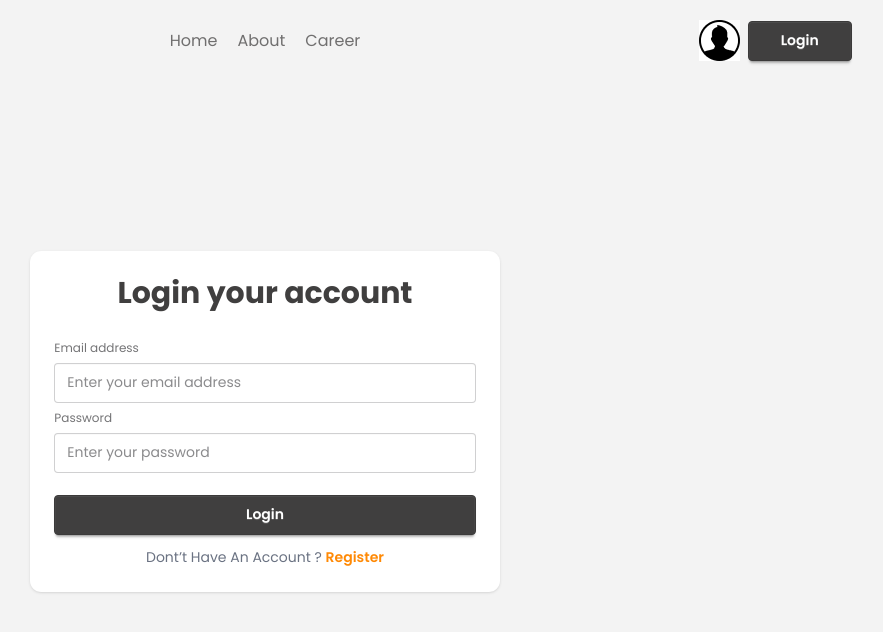
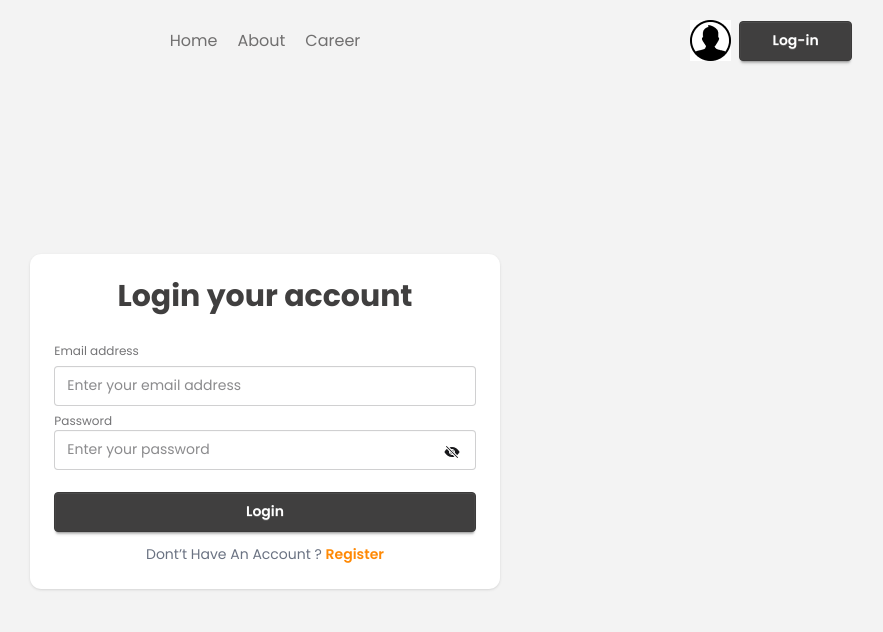
Before and after one commit to Islamul-Hoque/Dragon-News, a React (Vite) app: page /auth/login in a window 1280 px wide. Shown: the top 632 px of the page, without its empty margins (375-1258 px from the left). Built offline with nearby package versions, Linux system fonts and the light colour scheme; no server answers.

Commit message:
Implement protected News Details page with dynamic routing and data fetching, and add PrivateRoute with redirect functionality

```diff
--- /dev/null
+++ b/src/AuthProvider/AuthProvider.jsx
@@ -0,0 +1,68 @@
+import React, { createContext, useEffect, useState } from 'react';
+import { createUserWithEmailAndPassword, GoogleAuthProvider, onAuthStateChanged, signInWithEmailAndPassword, signInWithPopup, signOut } from 'firebase/auth';
+import { auth } from '../firebase/firebase.config';
+export const AuthContext = createContext(null)
+
+const googleProvider = new GoogleAuthProvider()
+
+const AuthProvider = ( {children} ) => {
+    const [ user, setUser] = useState(null)
+    const [loading, setLoading] = useState(true)
+    // console.log(user, loading);
+
+    //Create user with email & password
+    const createUser = (name, photo, email, password) => {
+        setLoading(true)
+        return createUserWithEmailAndPassword( auth, email, password)
+    }
+
+    // Sign in with Email & password
+    const signInUser = (email, password) => {
+        setLoading(true)
+        return signInWithEmailAndPassword(auth, email, password)
+    }
+
+    //Sign out
+    const signOutUser = () => {
+        setLoading(true)
+        return signOut(auth)
+    }
+
+    // sign in with Google
+    const googleSignIn = () =>{
+        setLoading(true)
+        return signInWithPopup( auth, googleProvider )
+    }
+
+    // Get current user info
+    useEffect(()=> {
+        // set the observer
+        const unsubscribe = onAuthStateChanged(auth, (currentUser) => {
+            setUser(currentUser)
+            setLoading(false)
+        })
+        // Clear the observer on unmount
+        return ()=> {
+            unsubscribe()
+        }
+    }, [])
+
+    const userInfo = {
+        user,
+        setUser,
+        loading,
+        setLoading,
+        createUser,
+        signInUser,
+        googleSignIn,
+        signOutUser,
+    }
+
+    return (
+        <AuthContext value={userInfo}>
+            {children}
+        </AuthContext>
+    );
+};
+
+export default AuthProvider;
--- /dev/null
+++ b/src/AuthProvider/PrivateRoute.jsx
@@ -0,0 +1,20 @@
+import React, { Children, use } from 'react';
+import { AuthContext } from './AuthProvider';
+import { Navigate, useLocation } from 'react-router';
+import Loading from '../Pages/Loading';
+
+const PrivateRoute = ({children}) => {
+    const { user, loading } = use(AuthContext)
+    const location = useLocation()
+    console.log( location );
+
+    if(loading){
+        return <Loading/>
+    }
+    if(user && user?.email){
+        return children
+    }
+    return <Navigate state={location?.pathname} to='/auth/login'></Navigate>
+};
+
+export default PrivateRoute;
--- a/src/Components/Navbar.jsx
+++ b/src/Components/Navbar.jsx
@@ -1,18 +1,32 @@
-import React from 'react';
+import React, { use } from 'react';
 import { Link, NavLink } from 'react-router';
-import user from '../assets/user.png'
+import userIMG from '../assets/user.png'
+import { AuthContext } from '../AuthProvider/AuthProvider';
+import { toast } from 'react-toastify';
 const Navbar = () => {
+    const { user, signOutUser } = use(AuthContext)
+    const handleLogOut = ()=> {
+        signOutUser()
+            .then(() => {
+                toast.success('Log-out successful')
+            })
+            .catch((error) => {
+                toast.error(error.code)
+            });
+    }
     return (
         <div className='grid grid-cols-3 justify-between items-center'>
-            <div className="">  </div>
+            <div className=""> { user && user.email } </div>
             <div className="flex gap-5 justify-center items-center text-accent ">
                 <NavLink to='/'>Home</NavLink>
                 <NavLink to='/about'>About</NavLink>
                 <NavLink to='/career'>Career</NavLink>
             </div>
             <div className="flex items-center justify-end">
-                <img src={user} alt="" />
-                <Link to='/auth/login' className='btn btn-primary text-white px-8 ml-2'>Login</Link>
+                <img src={userIMG} alt="" />
+                {
+                    user ? <button onClick={handleLogOut} className='btn btn-primary text-white px-8 ml-2'>Log out</button> : <Link to='/auth/login' className='btn btn-primary text-white px-8 ml-2'>Log-in</Link>
+                }
             </div>
         </div>
     );
--- a/src/Pages/CategoryNews.jsx
+++ b/src/Pages/CategoryNews.jsx
@@ -16,7 +16,7 @@ const CategoryNews = () => {
         } else {
             const filteredNews = data.filter(news => news.category_id === Number(id) )
             setCategoryNews(filteredNews)
-            console.log(filteredNews);
+            // console.log(filteredNews);
         }
     }, [data, id])
 
--- /dev/null
+++ b/src/Pages/Loading.jsx
@@ -0,0 +1,11 @@
+import React from 'react';
+
+const Loading = () => {
+    return (
+        <div className='flex justify-center items-center min-h-screen'>
+            <span className="loading loading-bars loading-xl"></span>
+        </div>
+    );
+};
+
+export default Loading;
--- a/src/Pages/Login.jsx
+++ b/src/Pages/Login.jsx
@@ -1,13 +1,33 @@
-import React from 'react';
-import { Link,  } from 'react-router';
+import React, { use, useState } from 'react';
+import { Link, useLocation, useNavigate,  } from 'react-router';
+import { AuthContext } from '../AuthProvider/AuthProvider';
+import { FaEye } from 'react-icons/fa';
+import { IoEyeOff } from 'react-icons/io5';
+import { toast } from 'react-toastify';
 
 const Login = () => {
+    const { signInUser } = use(AuthContext)
+    const [show, setShow] = useState(false)
+    const [error, setError] = useState('')
+
+    const location = useLocation()
+    const navigate = useNavigate()
 
     const handleLogin = e => {
         e.preventDefault()
         const email = e.target.email.value
         const password = e.target.password.value
-        console.log( {email, password});
+        // console.log( {email, password});
+
+        signInUser(email, password)
+            .then(result => {
+                console.log(result.user);
+                toast.success('Sign in successful')
+                navigate(location.state || '/')
+            })
+            .catch(error => {
+                setError(error.code);
+            })
     }
 
     return (
@@ -20,12 +40,16 @@ const Login = () => {
                     <form onSubmit={ handleLogin }>
                         <fieldset className="fieldset">
                             <label className="label">Email address</label>
-                            <input name='email' type="email" className="input w-full" placeholder="Enter your email address" />
+                            <input name='email' type="email" className="input w-full" placeholder="Enter your email address" required/>
 
-                            <label className="label">Password</label>
-                            <input name='password' type="password" className="input w-full" placeholder="Enter your password" />
+                            <div className='relative'>
+                                <label className="label">Password</label>
+                                <input name='password' type={ show ? "text" : "password" } className="input w-full" placeholder="Enter your password" required/>
+                                <span onClick={()=> setShow(!show) } className='absolute text-[1rem] right-[1rem] top-[2rem] cursor-pointer z-50 '> { show ? <FaEye/> : <IoEyeOff/> } </span>
+                            </div>
 
-                            <button className="btn btn-primary text-white mt-4">Login</button>
+                            { error && <p className='text-red-500 text-[0.8rem]'> {error} </p> }
+                            <button type='submit' className="btn btn-primary text-white mt-4">Login</button>
                         </fieldset>
                     </form>
                     <p className='text-gray-500 text-center'>Dont’t Have An Account ? <Link to='/auth/register' className='text-orange-400 hover:text-orange-500 hover:link font-semibold'>Register</Link>  </p>
--- /dev/null
+++ b/src/Pages/NewsDetails.jsx
@@ -0,0 +1,31 @@
+import React, { useEffect, useState } from 'react';
+import Header from '../Components/Header';
+import RightAside from '../Components/homeLayout/RightAside';
+import NewsDetailsCard from '../Components/NewsDetailsCard';
+import { useLoaderData, useParams } from 'react-router';
+
+const NewsDetails = () => {
+    const {id} = useParams()
+    const data = useLoaderData()
+    const [news, setNews] = useState({})
+
+    useEffect(()=> {
+        const newsDetails = data.find(singleNews => singleNews.id == id );
+        setNews(newsDetails)
+    }, [data, id])
+
+    return (
+        <div>
+            <header> <Header/> </header>
+            <main className='w-11/12 mx-auto grid grid-cols-12 gap-4 my-4  '>
+                <section className='col-span-9'>
+                    <h2 className='font-bold text-primary mb-4 text-[1.3rem] '>Dragon News</h2>
+                    <NewsDetailsCard news={news} />
+                </section>
+                <aside className='col-span-3'> <RightAside /> </aside>
+            </main>
+        </div>
+    );
+};
+
+export default NewsDetails;
--- a/src/Pages/Register.jsx
+++ b/src/Pages/Register.jsx
@@ -1,8 +1,15 @@
-import React from 'react';
+import React, { use, useState } from 'react';
 import { Link, Links } from 'react-router';
+import { AuthContext } from '../AuthProvider/AuthProvider';
+import { FaEye } from 'react-icons/fa';
+import { IoEyeOff } from 'react-icons/io5';
+import { toast } from 'react-toastify';
 
 
 const Register = () => {
+    const { createUser, setUser } = use(AuthContext)
+    const [show, setShow] =useState(false)
+    const [nameError, setNameError] = useState('')
 
     const handleRegister = e => {
         e.preventDefault()
@@ -10,6 +17,22 @@ const Register = () => {
         const photo = e.target.photo.value
         const email = e.target.email.value
         const password = e.target.password.value
+
+        if(name.length < 5){
+            return setNameError('Name should be more then 5 character')
+        } else{
+            setNameError('')
+        }
+
+        createUser( name, photo, email, password)
+        .then(result => {
+            setUser(result.user);
+            toast.success('Register successful');
+        })
+        .catch(error => {
+            toast.error(error.code);
+            console.log(error.message);
+        })
     }
 
     return (
@@ -25,6 +48,7 @@ const Register = () => {
                                 {/* Name */}
                                 <label className="label">Your Name</label>
                                 <input name='name' type="text" className="input w-full" placeholder="Enter your name" />
+                                { nameError && <p className='text-red-500 text-[0.8rem]'> {nameError} </p> }
 
                                 {/* Photo URL */}
                                 <label className="label">Photo URL</label>
@@ -35,12 +59,15 @@ const Register = () => {
                                 <input name='email' type="email" className="input w-full" placeholder="Enter your email address" />
 
                                 {/* Password */}
-                                <label className="label">Password</label>
-                                <input name='password' type="password" className="input w-full" placeholder="Enter your password" />
+                                <div className='relative'>
+                                    <label className="label">Password</label>
+                                    <input name='password' type={ show ? "text" : "password" } className="input w-full" placeholder="Enter your password" required/>
+                                    <span onClick={()=> setShow(!show) } className='absolute text-[1rem] right-[1rem] top-[2rem] cursor-pointer z-50 '> { show ? <FaEye/> : <IoEyeOff/> } </span>
+                                </div>
 
                                 <label className="label mt-2 flex items-center"> <input type="checkbox" className="checkbox text-gray-500" /> Accept <span className='font-semibold'>Term & Conditions</span> </label>
 
-                                <button className="btn btn-primary mt-4">Register</button>
+                                <button type='submit' className="btn btn-primary mt-4">Register</button>
                             </fieldset>
                         </form>
                         <p className='text-gray-500 text-center'>Already have an account? Please  <Link to='/auth/login'className='text-orange-400 hover:text-orange-500 hover:link font-semibold'>Log-in</Link>  </p>
--- a/src/Routes/Router.jsx
+++ b/src/Routes/Router.jsx
@@ -9,6 +9,8 @@ import Category from '../Components/homeLayout/Category';
 import Login from '../Pages/Login';
 import Register from '../Pages/Register';
 import AuthLayout from '../Layouts/AuthLayout';
+import NewsDetails from '../Pages/NewsDetails';
+import PrivateRoute from '../AuthProvider/PrivateRoute';
 
 
 const router = createBrowserRouter([
@@ -41,7 +43,12 @@ const router = createBrowserRouter([
                 Component: Register
             },
         ]
-    }
+    },
+    {
+        path: 'news-details/:id',
+        loader: ()=> fetch('/news.json'),
+        element: <PrivateRoute> <NewsDetails/> </PrivateRoute>
+    },
 ]);
 
 export default router;
--- a/src/main.jsx
+++ b/src/main.jsx
@@ -5,11 +5,14 @@ import App from './App.jsx'
 import { RouterProvider } from "react-router/dom";
 import router from './Routes/Router.jsx';
 import { ToastContainer } from 'react-toastify';
+import AuthProvider from './AuthProvider/AuthProvider.jsx';
 
 
 createRoot(document.getElementById('root')).render(
   <StrictMode>
-    <RouterProvider router={router} />
+    <AuthProvider>
+      <RouterProvider router={router} />
+    </AuthProvider>
     <ToastContainer />
   </StrictMode>,
 )
```
Also changed, not shown: src/Components/NewsCard.jsx (+10 -9 lines), src/Components/NewsDetailsCard.jsx (added, +21 -0 lines).
